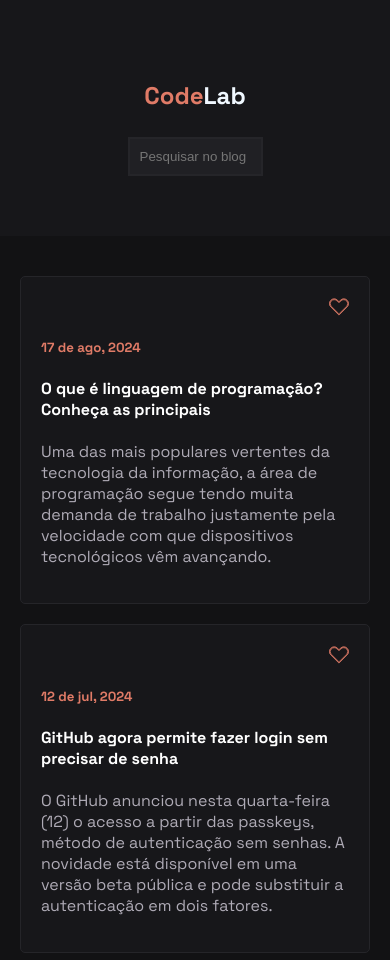
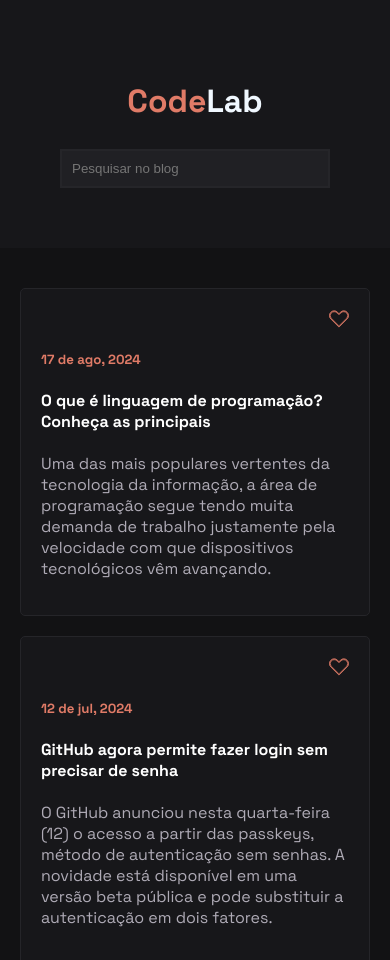
Before and after one commit to PhellipySilva/desafio1, a plain HTML site: page index.html in a window 390 px wide. Shown: the top 960 px of the page. Drawn offline with Linux system fonts and the light colour scheme; a web font is replaced by a local one.

Commit message:
responsividade finalizada

```diff
--- a/css/style.css
+++ b/css/style.css
@@ -17,11 +17,12 @@ body{
     padding: 60px;
 }
 
-.title h2{
+.title h1{
     color: aliceblue;
     text-align: center;
     font-family: "Space Grotesk";
 }
+
 
 .code{
     color: #E07B67;
@@ -116,4 +117,16 @@ body{
         display: flex;
         justify-content: center;
     }
+
+    #pesquisa{
+        margin-top: 6px;
+        color: #AFABB6;
+        padding: 10px;
+        width: 100%;
+        max-width: 400px;   /* controla o tamanho real */
+        background-color: #202024;
+        border: solid 2px #252529;
+        outline: none;
+    }
+
 }
--- a/index.html
+++ b/index.html
@@ -11,7 +11,7 @@
 </head>
 <body>
     <div class="title">
-        <h2><span class="code">Code</span>Lab</h2>
+        <h1><span class="code">Code</span>Lab</h1>
         <input id="pesquisa" type="search" placeholder="Pesquisar no blog" >
     </div>
     <section id="card">
```
